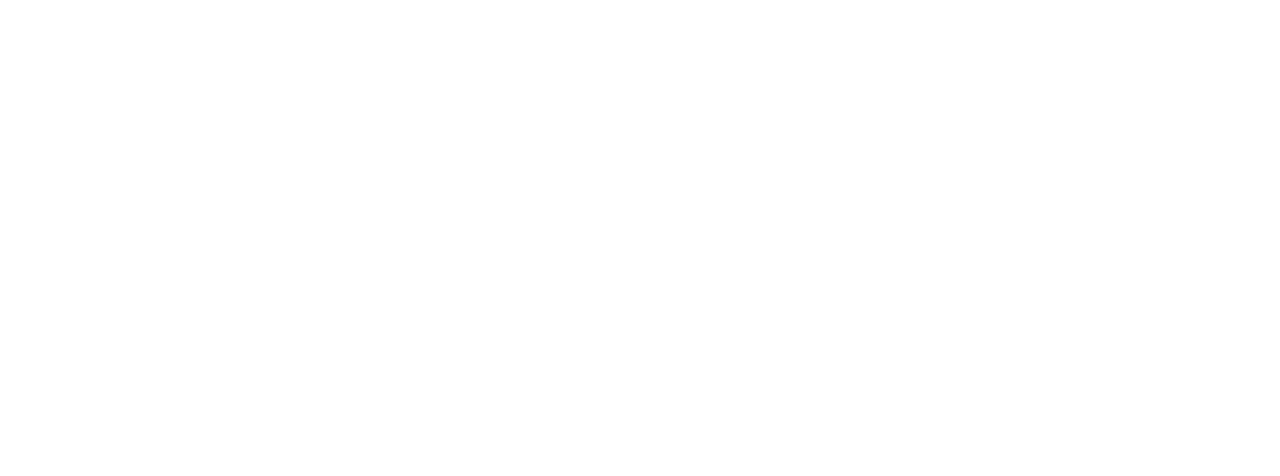
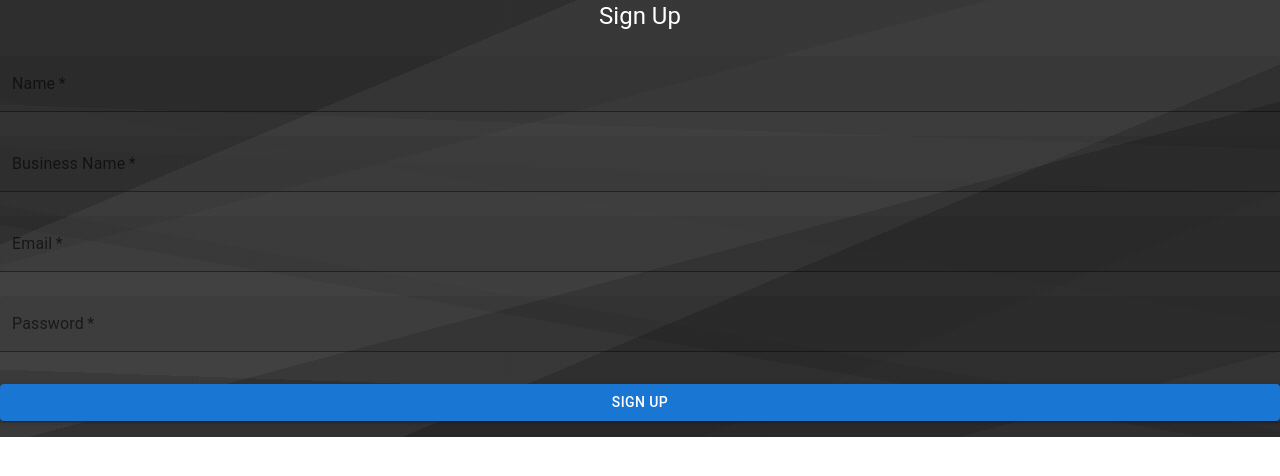
Before and after one commit to Tejasvibihari/Bihari-Traders-Bussiness-Management, a React (Vite) app in the folder client/: page /signup in a window 1280 px wide. Before the commit this address had no page. Shown: the top 476 px of the page. Built offline with nearby package versions, Linux system fonts and the light colour scheme.

Commit message:
Create sign up page ui

```diff
--- a/client/src/App.jsx
+++ b/client/src/App.jsx
@@ -4,6 +4,7 @@
 import AddInvoice from "./pages/AddInvoice"
 import Invoice from "./pages/Invoice"
 import Inventory from "./pages/Inventory"
+import SignUp from "./pages/SignUp"
 
 export default function App() {
   return (
@@ -14,6 +15,7 @@
           <Route path="/addinvoice" element={<AddInvoice />} />
           <Route path="/invoice" element={<Invoice />} />
           <Route path="/inventory" element={<Inventory />} />
+          <Route path="/signup" element={<SignUp />} />
         </Routes>
       </BrowserRouter>
     </>
--- /dev/null
+++ b/client/src/components/SignUpForm.jsx
@@ -0,0 +1,36 @@
+import React from 'react'
+import TextField from '@mui/material/TextField';
+import Button from '@mui/material/Button';
+import Box from '@mui/material/Box';
+import Typography from '@mui/material/Typography';
+import { createTheme, ThemeProvider, useTheme } from '@mui/material/styles';
+import { outlinedInputClasses } from '@mui/material/OutlinedInput';
+
+
+
+export default function SignUpForm() {
+    const outerTheme = useTheme();
+    return (
+        <>
+
+            <div className='flex mx-auto justify-center items-center max-w-lg py-12'>
+                <form>
+
+                    <Typography component="h1" variant="h5" align="center" color="white" margin="" gutterBottom>
+                        Sign Up
+                    </Typography>
+                    <TextField color='' id="name" label="Name" variant="filled" fullWidth margin="normal" required />
+                    <TextField id="businessName" label="Business Name" variant="filled" fullWidth margin="normal" required />
+                    <TextField id="email" label="Email" variant="filled" fullWidth margin="normal" required />
+                    <TextField id="password" label="Password" variant="filled" fullWidth margin="normal" required type="password" />
+                    <Button type="submit" fullWidth variant="contained" color="primary" sx={{ mt: 3, mb: 2 }}>
+                        Sign Up
+                    </Button>
+
+
+                </form>
+            </div>
+
+        </>
+    )
+}
--- a/client/src/index.css
+++ b/client/src/index.css
@@ -1,3 +1,7 @@
 @tailwind base;
 @tailwind components;
 @tailwind utilities;
+
+.signup{
+background-image: linear-gradient(337deg, rgba(77, 77, 77, 0.05) 0%, rgba(77, 77, 77, 0.05) 25%, rgba(42, 42, 42, 0.05) 25%, rgba(42, 42, 42, 0.05) 38%, rgba(223, 223, 223, 0.05) 38%, rgba(223, 223, 223, 0.05) 75%, rgba(36, 36, 36, 0.05) 75%, rgba(36, 36, 36, 0.05) 100%), linear-gradient(165deg, rgba(128, 128, 128, 0.05) 0%, rgba(128, 128, 128, 0.05) 34%, rgba(212, 212, 212, 0.05) 34%, rgba(212, 212, 212, 0.05) 57%, rgba(25, 25, 25, 0.05) 57%, rgba(25, 25, 25, 0.05) 89%, rgba(135, 135, 135, 0.05) 89%, rgba(135, 135, 135, 0.05) 100%), linear-gradient(362deg, rgba(55, 55, 55, 0.05) 0%, rgba(55, 55, 55, 0.05) 14%, rgba(209, 209, 209, 0.05) 14%, rgba(209, 209, 209, 0.05) 60%, rgba(245, 245, 245, 0.05) 60%, rgba(245, 245, 245, 0.05) 69%, rgba(164, 164, 164, 0.05) 69%, rgba(164, 164, 164, 0.05) 100%), linear-gradient(370deg, rgba(248, 248, 248, 0.05) 0%, rgba(248, 248, 248, 0.05) 32%, rgba(148, 148, 148, 0.05) 32%, rgba(148, 148, 148, 0.05) 35%, rgba(202, 202, 202, 0.05) 35%, rgba(202, 202, 202, 0.05) 51%, rgba(181, 181, 181, 0.05) 51%, rgba(181, 181, 181, 0.05) 100%), linear-gradient(213deg, hsl(214, 0%, 11%), hsl(214, 0%, 11%));
+}
--- /dev/null
+++ b/client/src/pages/SignUp.jsx
@@ -0,0 +1,15 @@
+import React from 'react'
+import SignUpForm from '../components/SignUpForm'
+
+
+export default function SignUp() {
+    return (
+        <>
+            <div className='signup h-screen'>
+
+                <SignUpForm />
+
+            </div>
+        </>
+    )
+}
```
Also changed, not shown: 1 other file (tests, documents, lock files or other folders).
